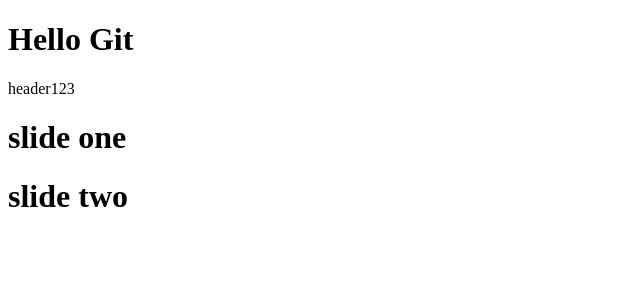
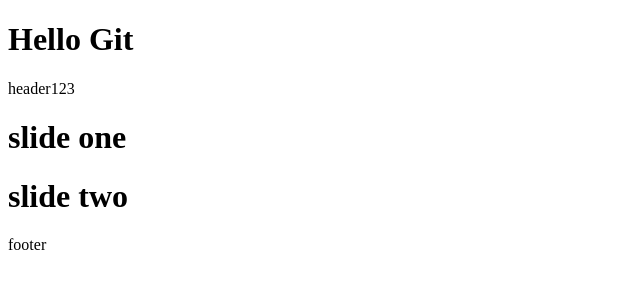
Before and after one commit to maryamnoorianrad/gitprojectone, a plain HTML site: page index.html in a window 1280 px wide. Shown: the full height of the page, 0-640 px from the left. Drawn offline with Linux system fonts and the light colour scheme.

Commit message:
footer created

```diff
--- a/index.html
+++ b/index.html
@@ -8,8 +8,10 @@
 <body>
     <h1>Hello Git</h1>
     <header>header123</header>
-    <div class="slider"></div>
+    <div class="slider">
     <h1>slide one</h1>
     <h1>slide two</h1>
+</div>
+<footer>footer</footer>
 </body>
 </html>
```
